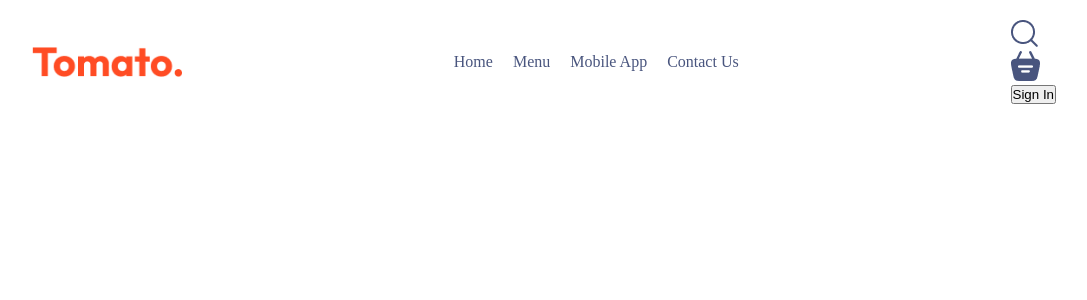
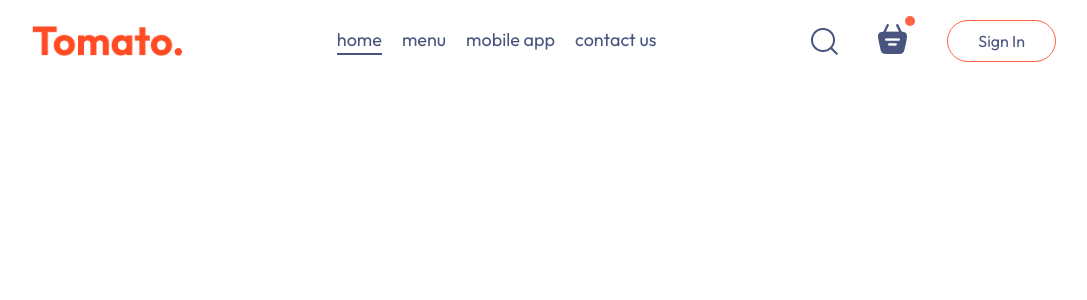
Before and after one commit to amitttt12/food-delivery-frontend, a React (Vite) app: page / in a window 1280 px wide. Shown: the top 300 px of the page, without its empty margins (96-1183 px from the left). Built offline with nearby package versions, Linux system fonts and the light colour scheme.

Commit message:
navbar complete

```diff
--- a/src/App.jsx
+++ b/src/App.jsx
@@ -1,4 +1,4 @@
-import React from "react";
+// import React from "react";
 import Navbar from "./components/Navbar/Navbar";
 
 const App = () => {
--- a/src/components/Navbar/Navbar.css
+++ b/src/components/Navbar/Navbar.css
@@ -14,4 +14,48 @@
   list-style: none;
   gap: 20px;
   color: #49557e;
+  font-size: 18px;
 }
+.navbarRight {
+  display: flex;
+  align-items: center;
+  gap: 40px;
+}
+
+.navbarRight button {
+  background: transparent;
+  font-size: 16px;
+  color: #49557e;
+  border: 1px solid tomato;
+  padding: 10px 30px;
+  border-radius: 50px;
+  cursor: pointer;
+  transition: 0.3s;
+}
+
+.navbarRight button:hover {
+  background-color: #fff4f2;
+}
+
+.navbar .active {
+  padding-bottom: 2px;
+  border-bottom: 2px solid #49557e;
+}
+
+.navbar li {
+  cursor: pointer;
+}
+
+.navbarSearchIcon {
+  position: relative;
+}
+
+.navbarSearchIcon .dot {
+  position: absolute;
+  min-width: 10px;
+  min-height: 10px;
+  background-color: tomato;
+  border-radius: 5px;
+  top: -8px;
+  right: -8px;
+}
--- a/src/components/Navbar/Navbar.jsx
+++ b/src/components/Navbar/Navbar.jsx
@@ -1,24 +1,49 @@
-import React from "react";
+// import React from "react";
 import "./Navbar.css";
 import { assets } from "../../assets/assets";
+import { useState } from "react";
+
 const Navbar = () => {
+  const [menu, setmenu] = useState("home");
   return (
     <div className="navbar">
       <img src={assets.logo} alt="Logo" className="logo" />
+
       <ul className="navbarMenu">
-        <li>Home</li>
-        <li>Menu</li>
-        <li>Mobile App</li>
-        <li>Contact Us</li>
+        <li
+          onClick={() => setmenu("home")}
+          className={menu === "home" ? "active" : ""}
+        >
+          {" "}
+          home
+        </li>
+        <li
+          onClick={() => setmenu("menu")}
+          className={menu === "menu" ? "active" : ""}
+        >
+          menu
+        </li>
+        <li
+          onClick={() => setmenu("mobile-app")}
+          className={menu === "mobile-app" ? "active" : ""}
+        >
+          mobile app
+        </li>
+        <li
+          onClick={() => setmenu("contact-us")}
+          className={menu === "contact-us" ? "active" : ""}
+        >
+          contact us
+        </li>
       </ul>
 
       <div className="navbarRight">
         <img src={assets.search_icon} alt="search-icon" />
+
         <div className="navbarSearchIcon">
           <img src={assets.basket_icon} alt="basket-icon" />
           <div className="dot"></div>
         </div>
-
         <button>Sign In</button>
       </div>
     </div>
--- a/src/index.css
+++ b/src/index.css
@@ -1,7 +1,9 @@
+@import url("https://fonts.googleapis.com/css2?family=Outfit:wght@100..900&display=swap");
 * {
   padding: 0;
   margin: 0;
   box-sizing: border-box;
+  font-family: Outfit;
 }
 
 body {
@@ -12,8 +14,7 @@ a {
   text-decoration: none;
   color: inherit;
 }
-.app{
-width: 80%;
-margin:auto;
-
+.app {
+  width: 80%;
+  margin: auto;
 }
```
